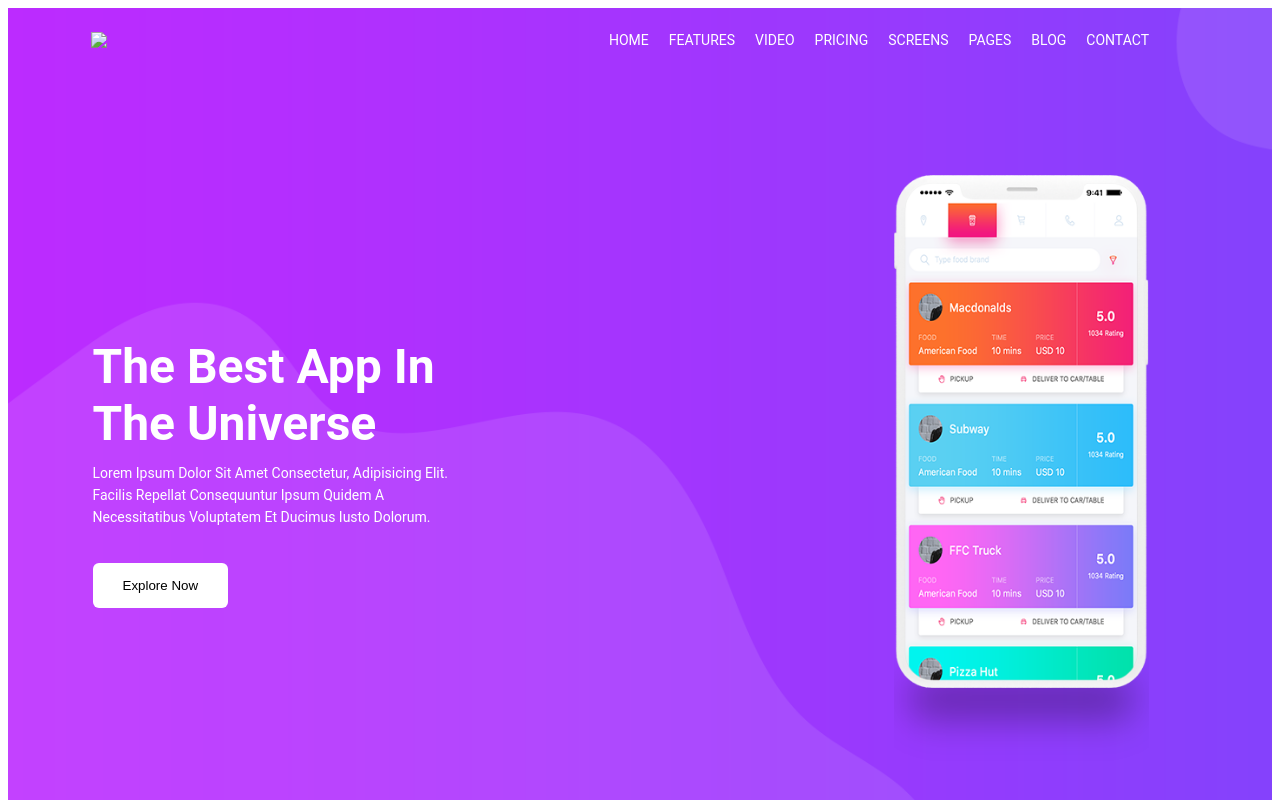
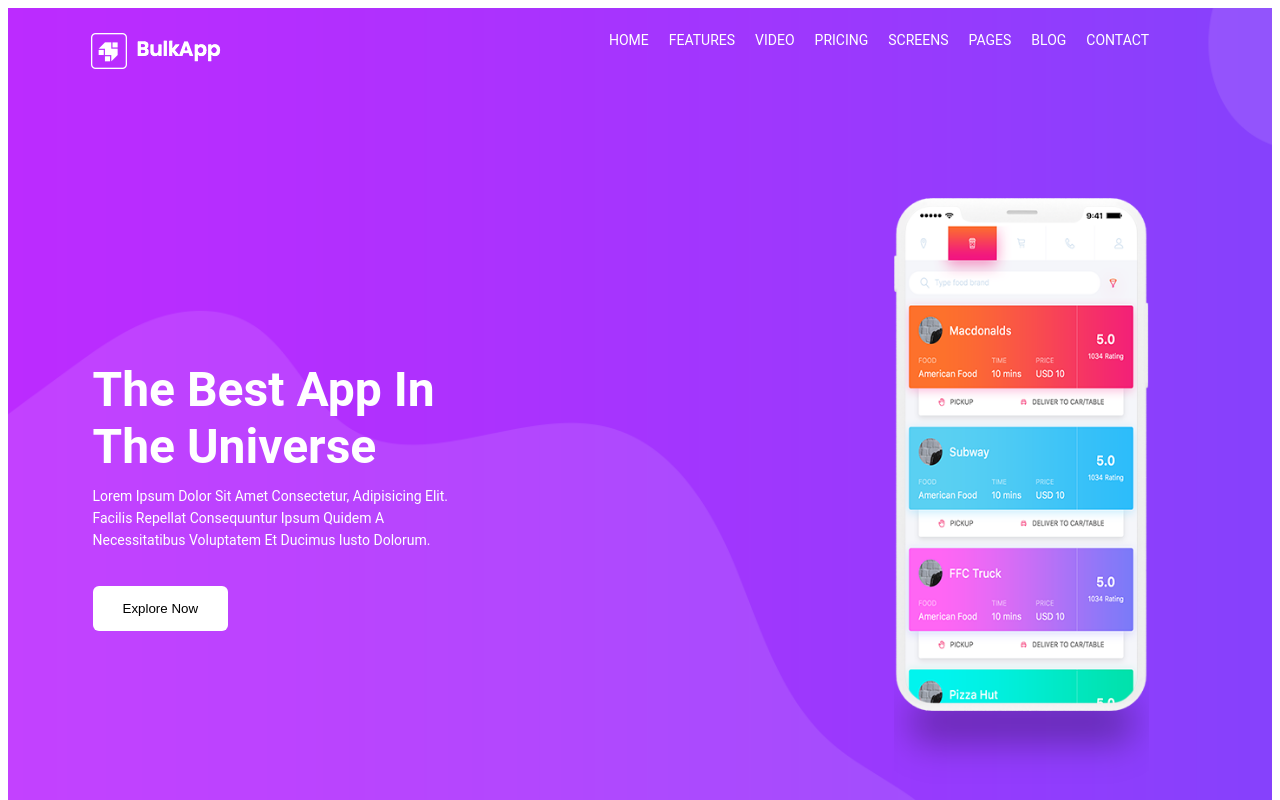
Before and after one commit to hana16-6/sass-project, a plain HTML site: page index.html in a window 1280 px wide. Shown: the top 800 px of the page. Drawn offline with Linux system fonts and the light colour scheme; the site is published under a folder, as on GitHub Pages, so addresses that start at the root find nothing.

Commit message:
Update index.html
edit image path

```diff
--- a/index.html
+++ b/index.html
@@ -17,7 +17,7 @@
         <nav class="container d-flex">
             <div class="logo">
                 <figure>
-                    <img src="/img/logo.png">
+                    <img src="img/logo.png">
                 </figure>
             </div>
             <ul class="nav-list d-flex">
```
